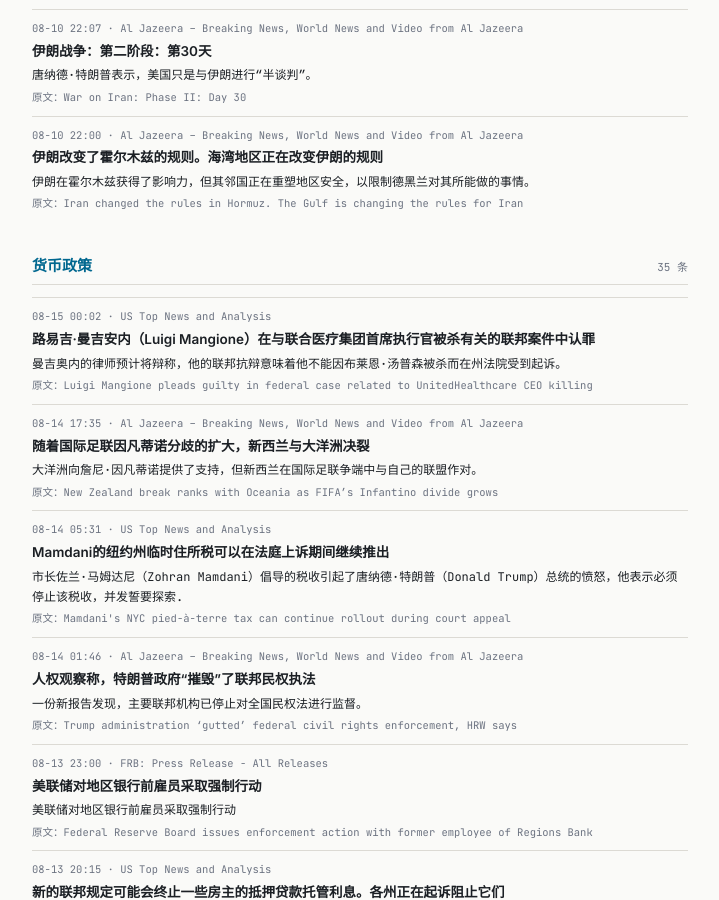
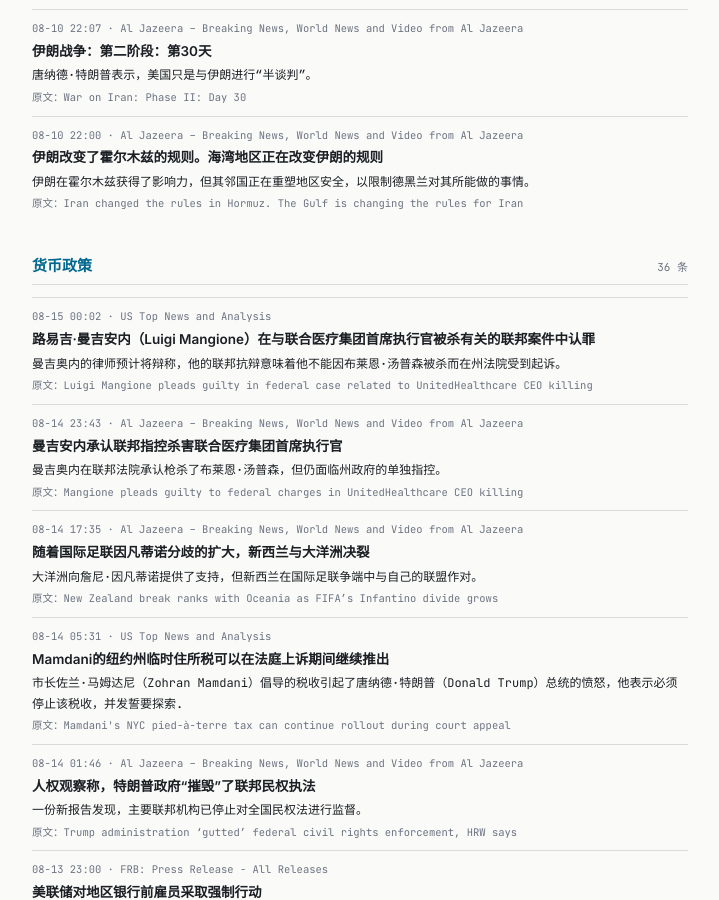
Before and after one commit to tang3super/tang3super.github.io, a Jekyll site: the page built from macro-trade/news-digest.md, in a window 1280 px wide and 900 px high, scrolled down 8248 px. Shown: the whole window, without its empty margins (280-999 px from the left). Built offline with Jekyll 4.4.1, drawn with Linux system fonts in a browser that asks for light colours; some of the changed text lies outside the part shown.

Commit message:
sync news-digest article

```diff
--- a/macro-trade/news-digest.md
+++ b/macro-trade/news-digest.md
@@ -564,6 +564,13 @@ topics:
     time: 08-15 00:02
     title_zh: 路易吉·曼吉安内（Luigi Mangione）在与联合医疗集团首席执行官被杀有关的联邦案件中认罪
     summary_zh: 曼吉奥内的律师预计将辩称，他的联邦抗辩意味着他不能因布莱恩·汤普森被杀而在州法院受到起诉。
+  - title: Mangione pleads guilty to federal charges in UnitedHealthcare CEO killing
+    summary: Mangione admits to shooting Brian Thompson in federal court, still faces separate state charges.
+    link: https://www.aljazeera.com/news/2026/8/14/mangione-pleads-guilty-to-federal-charges-in-unitedhealthcare-ceo-killing?traffic_source=rss
+    source: Al Jazeera – Breaking News, World News and Video from Al Jazeera
+    time: 08-14 23:43
+    title_zh: 曼吉安内承认联邦指控杀害联合医疗集团首席执行官
+    summary_zh: 曼吉奥内在联邦法院承认枪杀了布莱恩·汤普森，但仍面临州政府的单独指控。
   - title: New Zealand break ranks with Oceania as FIFA’s Infantino divide grows
     summary: Oceania have offered support to Gianni Infantino, but New Zealand have gone against their own confederation in FIFA row.
     link: https://www.aljazeera.com/sports/2026/8/14/new-zealand-break-ranks-with-oceania-as-fifas-infantino-divide-grows?traffic_source=rss
```
Also changed, not shown: other parts of macro-trade/news-digest.md (+1 -1 lines).
